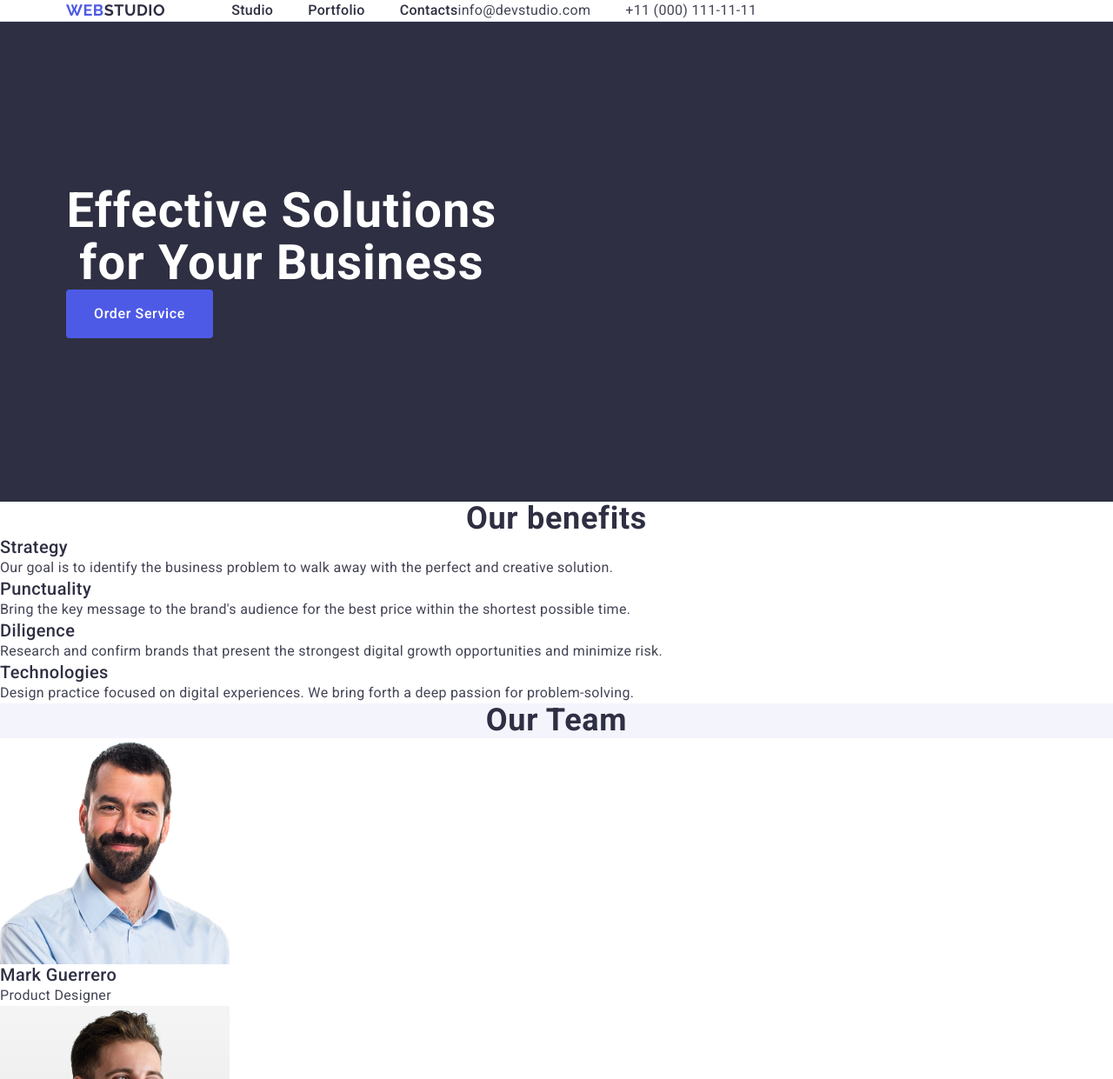
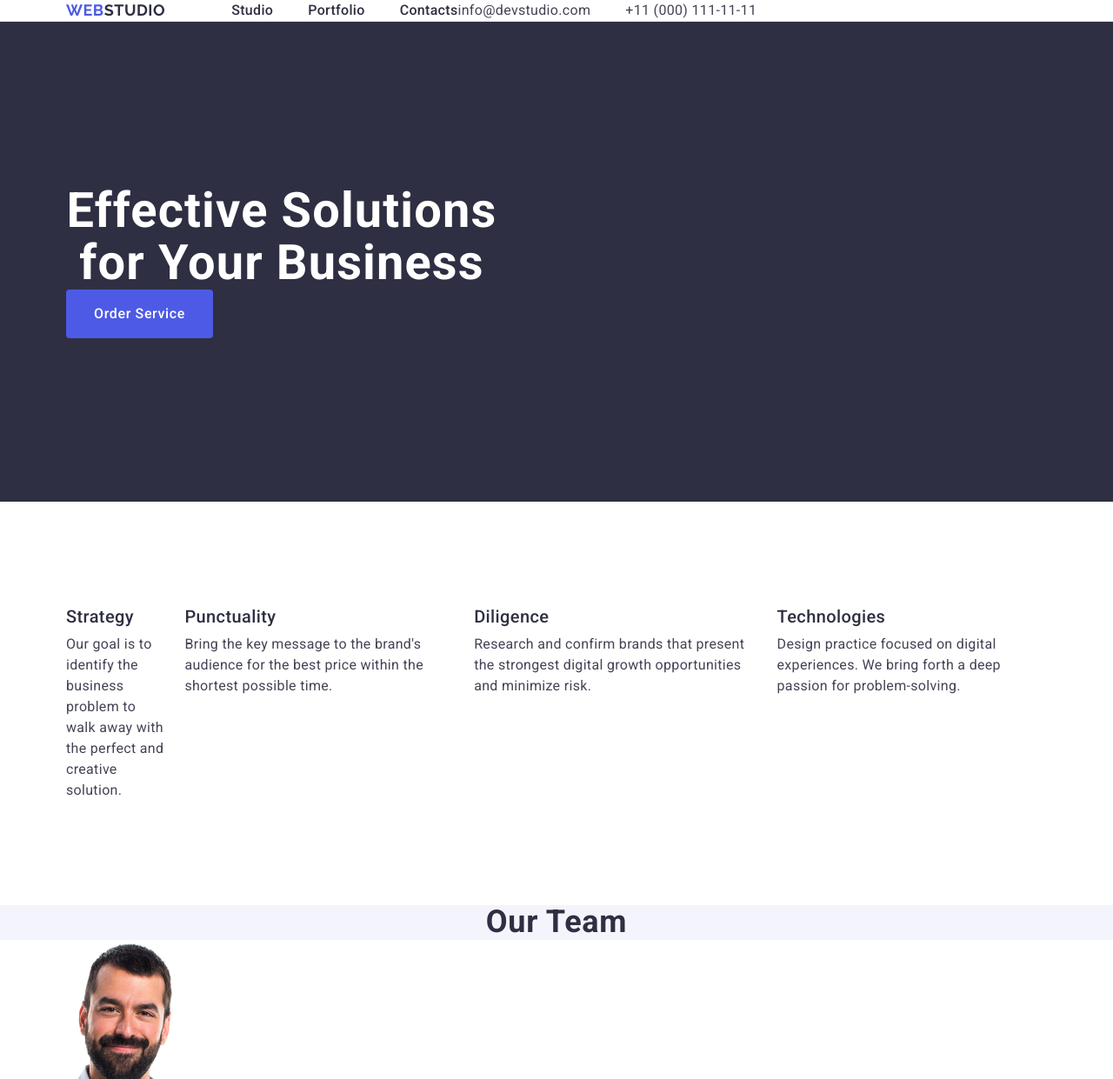
Before and after one commit to KostenkoOleksandr/goit-markup-hw-03, a plain HTML site: page index.html in a window 1280 px wide. Shown: the top 1241 px of the page at 87% size. Drawn offline with nearby package versions, Linux system fonts and the light colour scheme.

Commit message:
Changes benefits

```diff
--- a/css/styles.css
+++ b/css/styles.css
@@ -148,7 +148,10 @@ border-bottom: 1px solid #e7e9fc
 .button:focus {
     background-color: #404BBF;
 }
+.benefits-section{
+    padding: 120px 0;
 
+}
 .benefits-header {
     font-weight: 700;
     font-size: 36px;
@@ -158,7 +161,25 @@ border-bottom: 1px solid #e7e9fc
     text-align: center;
     color: #2e2f42;
 }
-
+.visually-hidden{
+    position: absolute;
+        width: 1px;
+        height: 1px;
+        margin: -1px;
+        padding: 0;
+        border: 0;
+        overflow: hidden;
+        clip: rect(0, 0, 0, 0);
+        white-space: nowrap;
+        clip-path: inset(100%);
+}
+.benefits-list{
+    display:flex;
+    flex:row;gap: 24px;
+}
+.benefits-item{
+    width: calc((100% - 3 * 24px) / 4);
+}
 .benefit-item-title {
     font-weight: 500;
     font-size: 20px;
@@ -166,6 +187,7 @@ border-bottom: 1px solid #e7e9fc
     line-height: 120%;
     letter-spacing: 0.02em;
     color: #2e2f42;
+    margin-bottom: 8px;
 }
 
 .our-team {
@@ -204,6 +226,7 @@ border-bottom: 1px solid #e7e9fc
     line-height: 150%;
     letter-spacing: 0.02em;
     color: #434455;
+
 }
 
 .portfolio {
--- a/index.html
+++ b/index.html
@@ -42,10 +42,11 @@
         </div>
     </section>
     <!--Our benefits-->
-    <section>
-        <h2 class="benefits-header">Our benefits</h2>
-        <ul>
-            <li>
+    <section class="benefits-section">
+        <div class="container">
+            <h2 class="benefits-header visually-hidden">Our benefits</h2>
+            <ul class="benefits-list">
+                <li class="benefits-item">
                      <h3 class="benefit-item-title">Strategy</h3>
                      <p class="paragraf">Our goal is to identify the business problem to walk away with the perfect and creative solution.
                      </p>
@@ -66,6 +67,7 @@
                      </p>
                 </li>
             </ul>
+        </div>
     </section>
     <!--Our team-->
     <section class="our-team">
```
Lines whose indentation alone changed are shown as unchanged.
